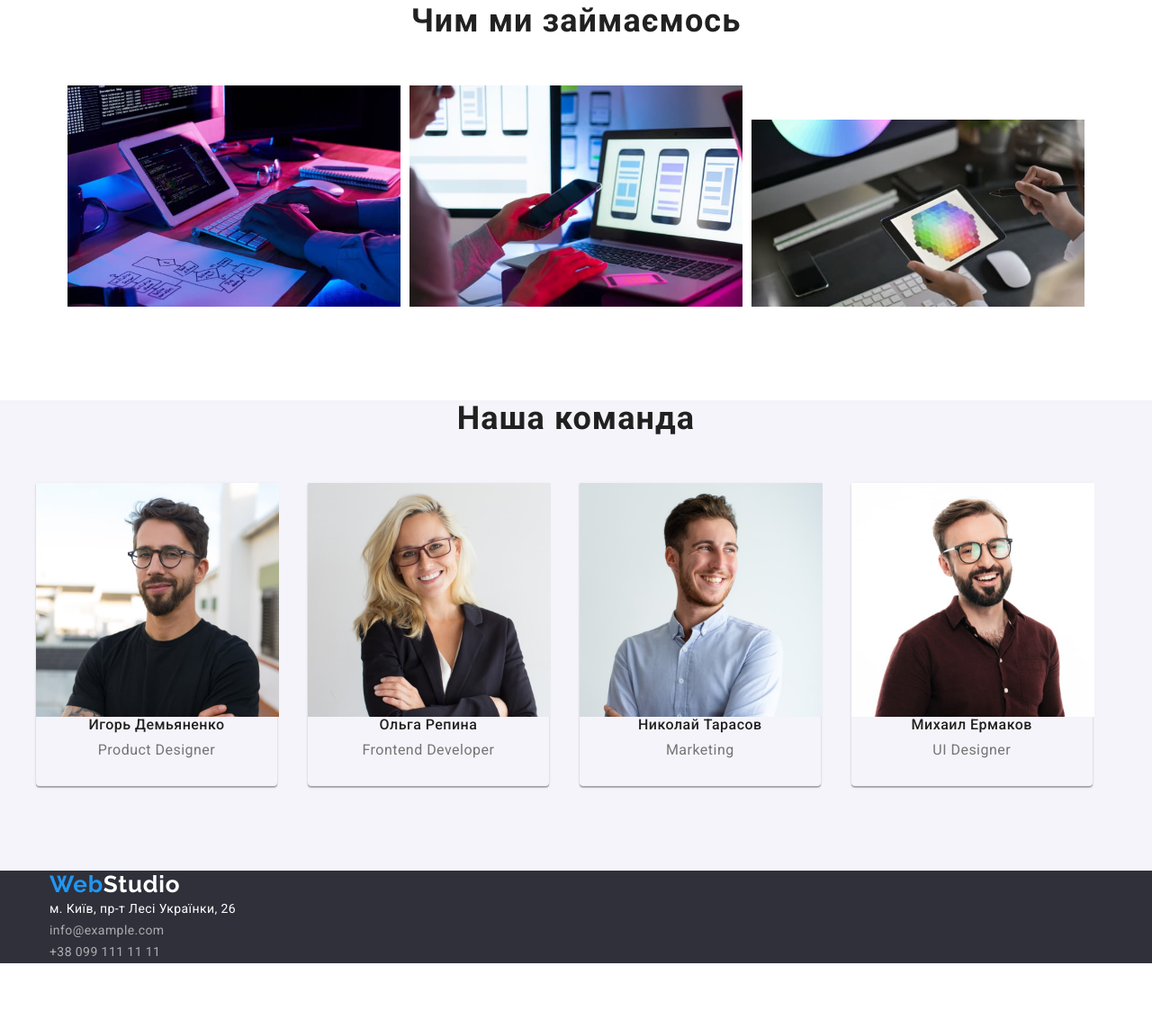
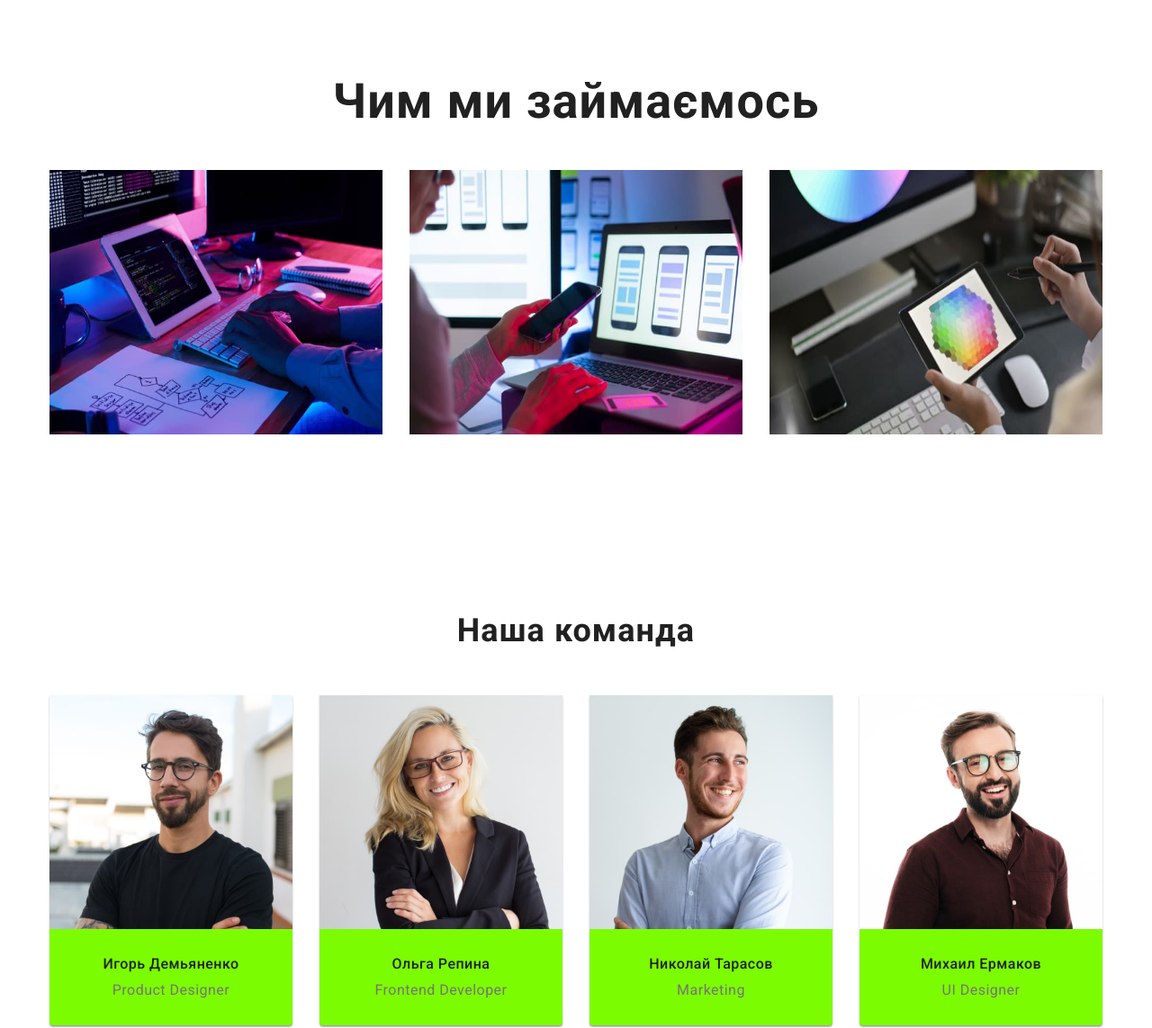
Before and after one commit to OlhaVoloshenko/goit-markup-hw-03, a plain HTML site: page index.html in a window 1280 px wide. Shown: the part 1010-2153 px from the top of the page at 90% size. Before the commit the page ends 2081 px from the top, so only its background shows below. Drawn offline with nearby package versions, Linux system fonts and the light colour scheme.

Commit message:
Зміни у html
Зміни у html

```diff
--- a/css/styles.css
+++ b/css/styles.css
@@ -50,7 +50,9 @@ body {
     padding: 0;
     list-style: none;
 }
-
+.section {
+    padding: 94px 0;
+}
 .container {
     width: 1200px;
     margin-left: auto;
@@ -126,6 +128,14 @@ margin-left: 50px;
     line-height: 1.14;
     letter-spacing: 0.02em;
     color: var(--page-text-color);
+    display: inline-block;
+}
+.header-mail {
+    min-width: 135px;
+}
+.header-phone {
+    min-width: 122px;
+
 }
 /*Псевдокласи header*/
 .header-list .header-link:hover,
@@ -150,11 +160,10 @@ margin-left: 50px;
    /* width: 1200px;*/
     margin-left: auto;
     margin-right: auto;
+    text-align: center;
     background-color: var(--background-color-main);
 }
 .main-menu {
-    padding-left: auto;
-    padding-right: auto;
     padding-top: 200px;
     padding-bottom: 200px;
     text-align: center;
@@ -167,7 +176,6 @@ margin-left: 50px;
     font-weight: 900;
     font-size: 44px;
     line-height: 1.36;
-    text-align: center;
     letter-spacing: 0.06em;
     text-transform: uppercase;
     color: var(--background-color);
@@ -198,8 +206,8 @@ margin-left: 50px;
     padding-top: 0;
     margin-left: auto;
     margin-right: auto;
-    margin-top: 94px;
-    margin-bottom: 94px;
+    /*margin-top: 94px;
+    margin-bottom: 94px;*/
 }
 
 .feature-list .feature-item + .feature-item {
@@ -238,35 +246,52 @@ margin-left: 50px;
     color: var(--primary-text-color);
 }
 .directions .container {
-    margin-bottom: 94px;
+    margin-top: 0;
+    margin-bottom: 0;
 }
-.direction-list {
-    display: flex;
-    flex-wrap: wrap;
+.directions-list {
+    display: inline-flex;
     padding-bottom: 0;
+    margin-top: 0;
+    margin-bottom: 0;
 }
-.direction-list .direction-item {
+/*.direction-list .direction-item {
     padding: auto;
     vertical-align: middle;
+}*/
+.directions-picture {
+    margin-left: 0;
+    margin-right: 0;
+    padding-bottom: 0;
+    min-height: 294px;
+    min-width: 370px;
+    margin-right: 30px;
+  }
+
+.directions-picture:not(:first-child) {
+        margin-left: 30px;
+    }
 }
-
 /*team*/
 .team {
+
     background-color: var(--background-color-portfolio);
 }
 .team .container {
-    padding: 0;
+    padding-bottom: 0;
+    padding-top: 0;
     margin-bottom: 0;
     margin-top: 0;
     /*margin-bottom: 94px;*/
 }
-.section-title {
+.team .section-title {
     margin-top: 0;
+    text-align: center;
     margin-bottom: 50px;
     font-weight: bold;
     font-size: 36px;
     line-height: 1.16;
-    text-align: center;
+
     letter-spacing: 0.03em;
     color: var(--primary-text-color);
 }
@@ -293,22 +318,25 @@ margin-left: 50px;
     color: var(--page-text-color);
 }
 .team-list {
-    padding-bottom: 94px;
+    display: inline-flex;
+    margin-left: auto;
+    margin-right: auto;
+    padding-right: 0;
 }
-.team-item {
-    width: 268px;
-   /* height: 368px;*/
-    margin-top: 0;
-    /*margin-left: 30px;*/
+.team-list .team-item {
+    width: calc((100% - 90px)/4);
     box-shadow: 0px 1px 3px rgba(0, 0, 0, 0.12), 0px 1px 1px rgba(0, 0, 0, 0.14), 0px 2px 1px rgba(0, 0, 0, 0.2);
     border-radius: 0px 0px 4px 4px;
+    background-color: lawngreen;
 }
 .team-item:not(:first-child) {
     margin-left: 30px;
 }
-/*.team-picture {
+.team-picture {
+  max-width: 100%;
+  height: auto;
     margin-bottom: 30px;
-}*/
+}
 
 /*footer*/
 .contacts {
--- a/index.html
+++ b/index.html
@@ -31,12 +31,12 @@
     <main>
       <section class="main">
         <div class="main-menu">
-          <h1 class="main-title">Ефективні рішення<br>для вашого бізнесу</h1>
+          <h1 class="main-title">Ефективні рішення для вашого бізнесу</h1>
           <button type="button" class="button-primary">Замовити послугу</button>
         </div>
         </section>
       <section class="feature">
-        <div class="container">
+        <div class="container section">
           <h2 class="section-title">Наші можливості</h2>
           <ul class="feature-list list">
               <li class="feature-item">
@@ -59,36 +59,36 @@
           </div>
         </div>
       </section>
-      <section class="directions">
+      <section class="directions section">
         <div class="container">
         <h2 class="section-title">Чим ми займаємось</h2>
             <ul class="directions-list list">
-              <li class="directions-item"><img src="images/box-1.jpg" alt="Розробляємо" width="370"></li>
-              <li class="directions-item"><img src="images/box-2.jpg" alt="Тестуємо" width="370"></li>
-              <li class="directions-item"><img src="images/box-3.jpg" alt="Практикуємо" width="370"></li>
+              <li class="directions-item"><img class="directions-picture" src="images/box-1.jpg" alt="Розробляємо" width="370"></li>
+              <li class="directions-item"><img class="directions-picture" src="images/box-2.jpg" alt="Тестуємо" width="370"></li>
+              <li class="directions-item"><img class="directions-picture" src="images/box-3.jpg" alt="Практикуємо" width="370"></li>
             </ul>
           </div>
       </section>
-      <section class="team">
+      <section class="team section">
         <div class="container">
           <h2 class="section-title">Наша команда</h2>
             <ul class="team-list list">
-              <li class="team-item">
+              <li class="team-item list">
                 <img class="team-picture" src="images/img.jpg" width="270"  alt="Product Designer">
                 <h3 class="team-subtitle">Игорь Демьяненко</h3>
                 <p class="team-text">Product Designer</p>
               </li>
-              <li class="team-item">
+              <li class="team-item list">
                 <img class="team-picture" src="./images/img-2.jpg" width="270"  alt="Frontend Developer">
                 <h3 class="team-subtitle">Ольга Репина</h3>
                 <p class="team-text">Frontend Developer</p>
               </li>
-              <li class="team-item">
+              <li class="team-item list">
                 <img class="team-picture" src="./images/img-1.jpg" width="270"  alt="Marketing">
                 <h3 class="team-subtitle">Николай Тарасов</h3>
                 <p class="team-text">Marketing</p>
               </li>
-              <li class="team-item">
+              <li class="team-item list">
                 <img class="team-picture" src="./images/img-3.jpg" width="270"  alt="UI Designer">
                 <h3 class="team-subtitle">Михаил Ермаков</h3>
                 <p class="team-text">UI Designer</p>
@@ -101,7 +101,7 @@
       <div class="container">
         <a class="contacts-logo" href="./index.html"><span class="logo-web">Web</span>Studio</a>
         <address class="contacts-block">
-          <ul class=contacts-list>
+          <ul class=contacts-list list>
             <li><a class="contacts-address" href="/">м. Київ, пр-т Лесі Українки, 26</a></li>
             <li><a class="contacts-mail" href="mailto:info@devstudio.com">info@example.com</a></li>
             <li><a class="contacts-phone" href="tel:+380991111111">+38 099 111 11 11</a></li>
```
